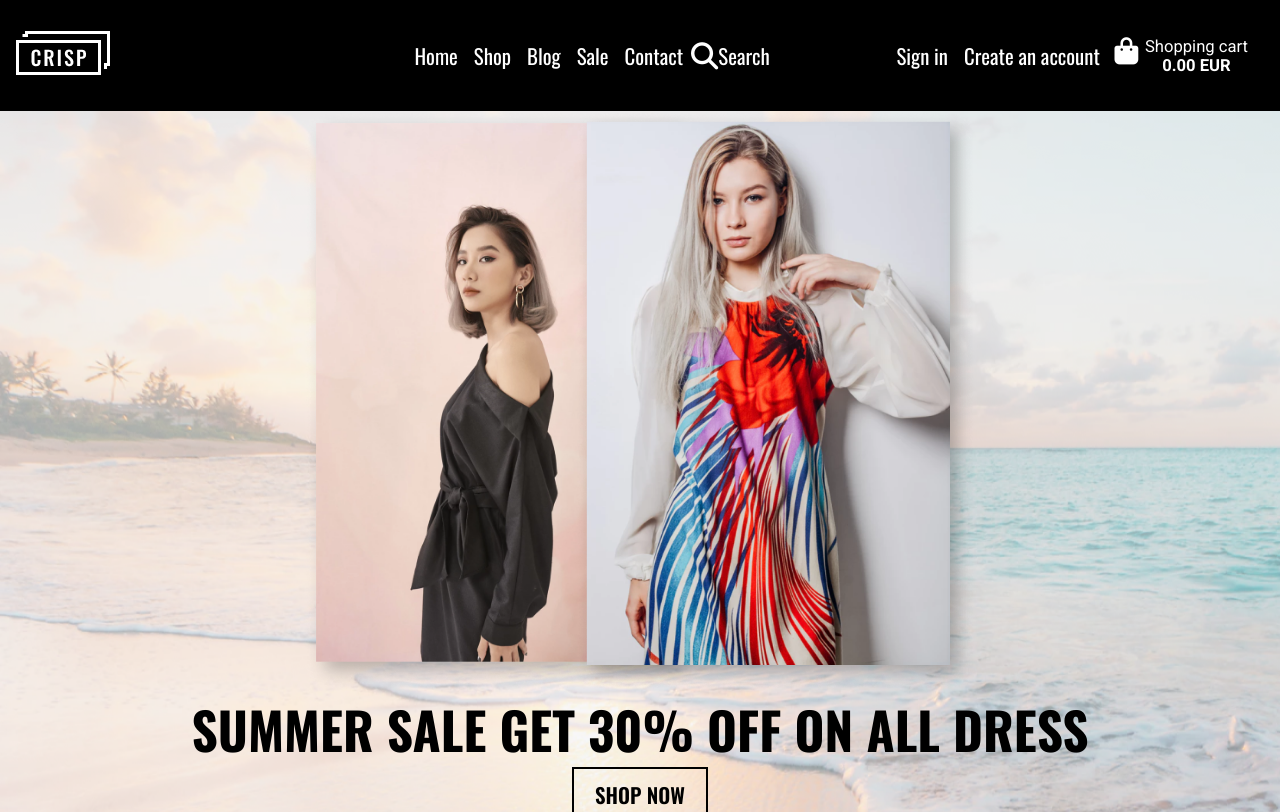
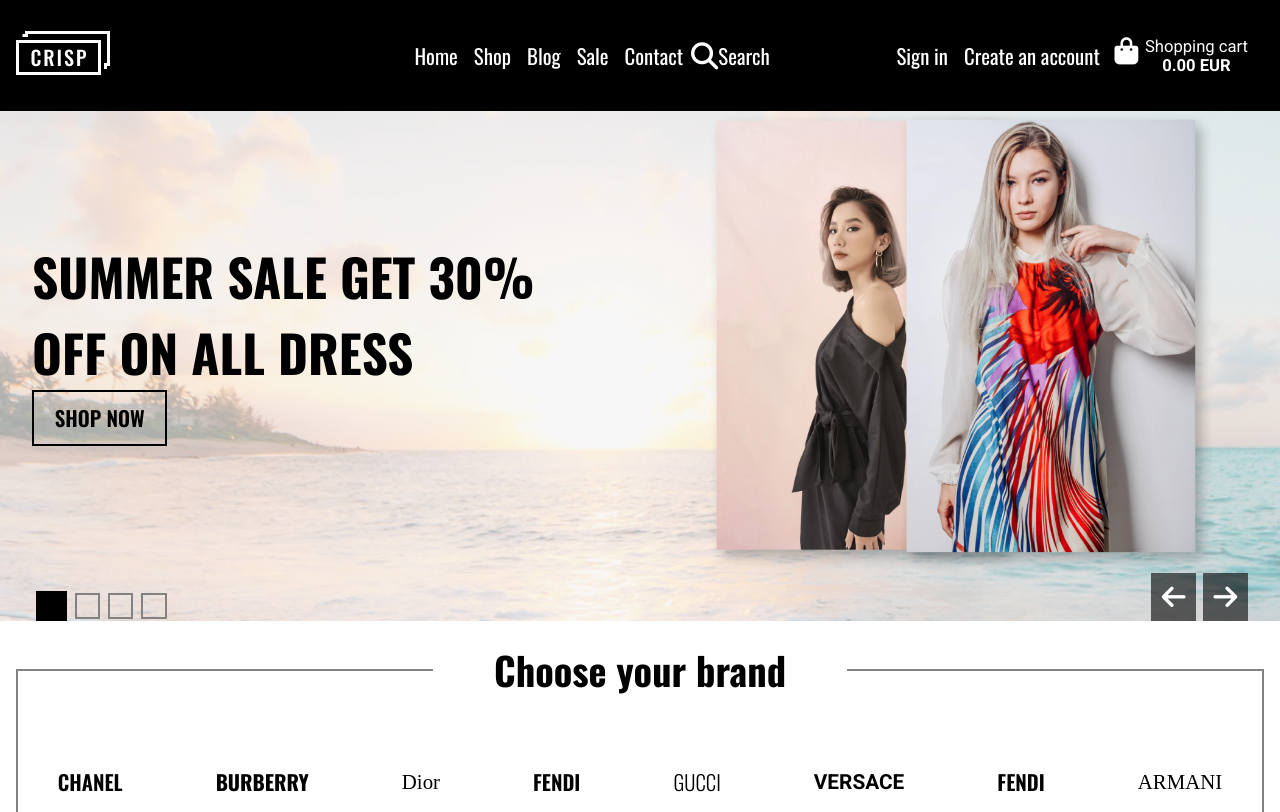
Before and after one commit to rafa64H/crisp-ecommerce-practice, a React (Vite) app: page / in a window 1280 px wide. Shown: the top 812 px of the page. Built offline with nearby package versions, Linux system fonts and the light colour scheme.

Commit message:
Added some comments to SCSS for to be more readable and adapted .section1 to desktop.

```diff
--- a/src/styles.scss
+++ b/src/styles.scss
@@ -18,6 +18,8 @@
 $light-gray: #828282;
 $darker-gray: #3f3f3f;
 //Variables END
+
+//----------------------------------------------------------------
 
 //Universal selector and tags
 *,
@@ -73,6 +75,8 @@
 }
 //Universal selector and tags END
 
+//----------------------------------------------------------------
+
 //Very used components
 .link-btn-component {
   display: inline-block;
@@ -115,6 +119,9 @@
 }
 //Very used components END
 
+//----------------------------------------------------------------
+
+//Header
 header {
   display: flex;
   justify-content: space-between;
@@ -166,7 +173,11 @@
     }
   }
 }
+//Header END
 
+//----------------------------------------------------------------
+
+//SectionOne
 .section1 {
   .flex-section1 {
     display: flex;
@@ -245,42 +256,11 @@
 .section1-background1 {
   background-image: url('./assets/home/hero-img.png');
 }
+//SectionOne END
 
-.grid-section2 {
-  .section2 {
-    display: flex;
-    align-items: center;
+//----------------------------------------------------------------
 
-    background-color: #eeecee;
-    margin: 0.5em auto;
-
-    &-img {
-      width: 100%;
-      align-self: flex-end;
-    }
-    [data-image-left='false'] {
-      order: 2;
-    }
-    &-content {
-      width: 70%;
-      margin: 2em clamp(0.25em, 5vw, 4em);
-
-      .section2__para {
-        margin: 0.5em 0;
-      }
-    }
-
-    &-home2 {
-      background-color: #dedbd3;
-      .section2-img {
-      }
-    }
-    &-home3 {
-      background-color: #edd6cc;
-    }
-  }
-}
-
+// brandSection
 .brand-section {
   margin: 1em;
 
@@ -352,9 +332,49 @@
     }
   }
 }
+// brandSection END
 
+//----------------------------------------------------------------
+
+//SectionTwo
+.section2 {
+  display: flex;
+  align-items: center;
+
+  background-color: #eeecee;
+  margin: 0.5em auto;
+
+  &-img {
+    width: 100%;
+    align-self: flex-end;
+  }
+  [data-image-left='false'] {
+    order: 2;
+  }
+  &-content {
+    width: 70%;
+    margin: 2em clamp(0.25em, 5vw, 4em);
+
+    .section2__para {
+      margin: 0.5em 0;
+    }
+  }
+
+  &-home2 {
+    background-color: #dedbd3;
+    .section2-img {
+    }
+  }
+  &-home3 {
+    background-color: #edd6cc;
+  }
+}
+//SectionTwo END
+
+//----------------------------------------------------------------
+
+//Media Queries
 @media screen and (min-width: 1200px) {
-  //very used components
   .shop-btn-mobile {
     display: none;
   }
@@ -368,7 +388,6 @@
   .search-btn-desktop {
     display: flex;
   }
-  //very used components END
 
   header {
     display: flex;
@@ -425,24 +444,51 @@
     }
   }
 
-  .grid-section2 {
-    display: grid;
-    margin: 1em;
-    grid-gap: 1em;
+  .section1 {
+    .flex-section1 {
+      display: flex;
+      flex-direction: row;
+      align-items: center;
 
-    .section2 {
-      margin: 0;
+      /*&-content and &-images are inside this div*/
     }
 
-    .grid-section2-item1 {
-      grid-column: 1/1;
+    &-content {
+      order: 1;
+
+      padding: 2em;
+
+      text-align: left;
     }
-    .grid-section2-item2 {
-      grid-column: 2/2;
-      grid-row: 1/3;
+    &-images {
+      display: flex;
+      justify-content: center;
+      order: 2;
     }
-    .grid-section2-item3 {
-      grid-column: 1/1;
+
+    &-change-background {
+      display: flex;
+      align-items: flex-end;
+
+      padding: 0 2.5%;
+
+      .arrow {
+        &-left {
+          order: 2;
+
+          margin-left: auto;
+          margin-right: 0.5em;
+        }
+        &-right {
+          order: 3;
+        }
+      }
+
+      &__squares {
+        order: 1;
+
+        margin: 0;
+      }
     }
   }
 
@@ -468,6 +514,27 @@
         text-align: center;
         color: $first-color;
       }
+    }
+  }
+
+  .grid-section2 {
+    display: grid;
+    margin: 1em;
+    grid-gap: 1em;
+
+    .section2 {
+      margin: 0;
+    }
+
+    .grid-section2-item1 {
+      grid-column: 1/1;
+    }
+    .grid-section2-item2 {
+      grid-column: 2/2;
+      grid-row: 1/3;
+    }
+    .grid-section2-item3 {
+      grid-column: 1/1;
     }
   }
 }
@@ -516,3 +583,4 @@
     background-color: rgba($color: $first-color, $alpha: 0.8);
   }
 }
+//Media Queries END
```
